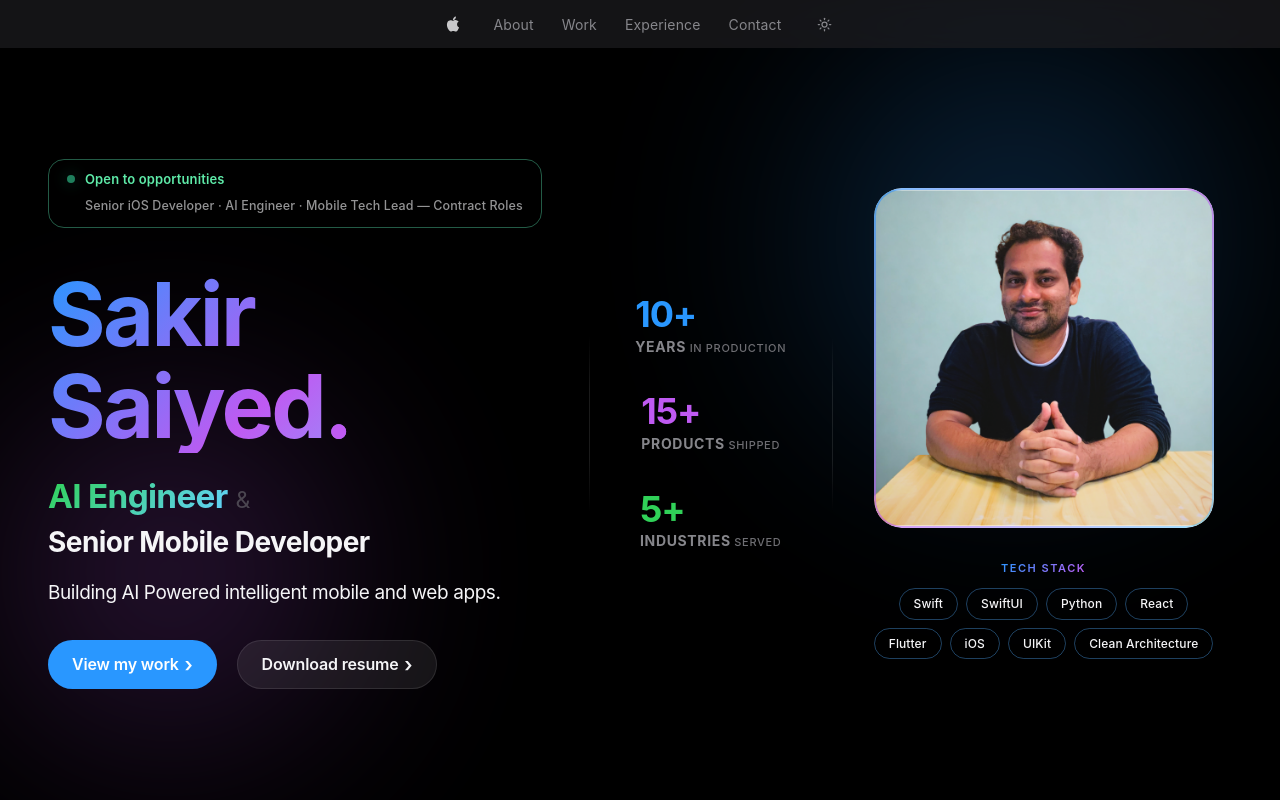
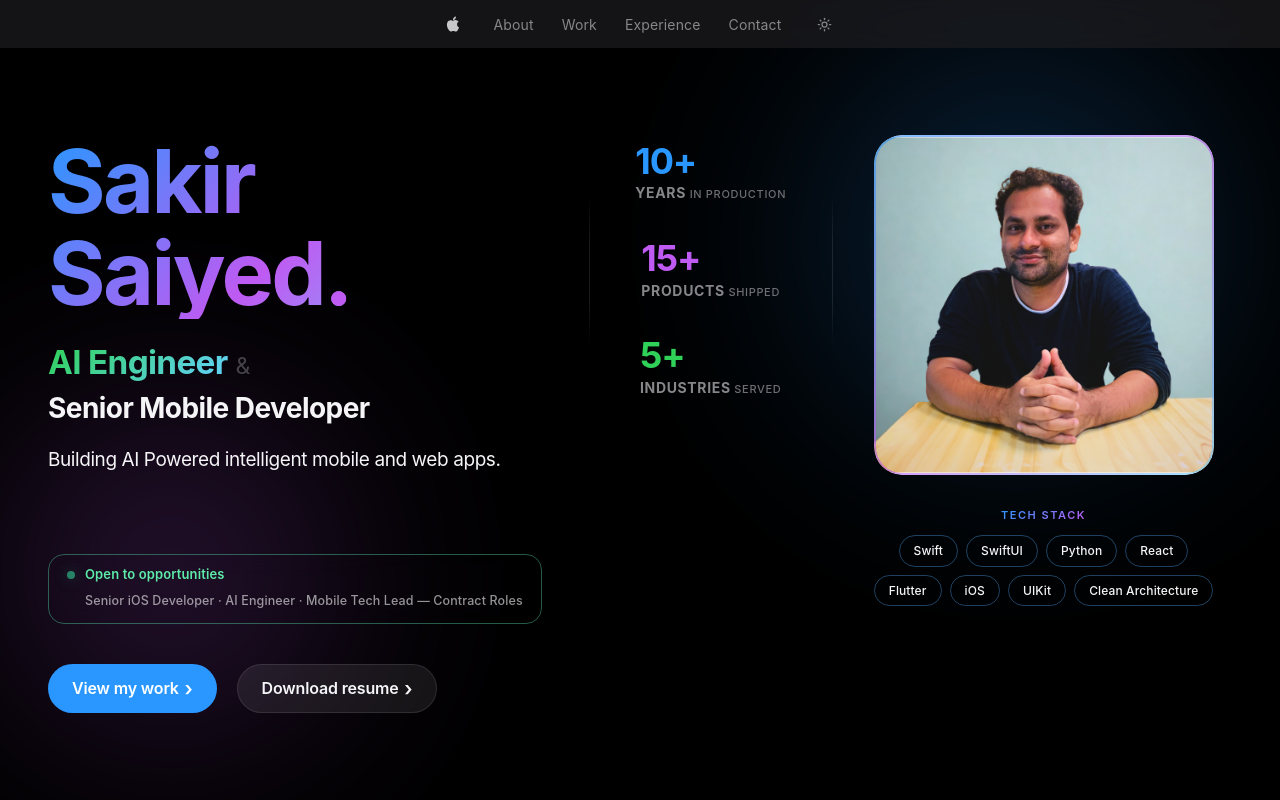
Before and after one commit to shaqir/sakir-portfolio-website, a React (Vite) app: page / in a window 1280 px wide. Shown: the top 800 px of the page. Built offline with nearby package versions, Linux system fonts and the light colour scheme.

Commit message:
fix: refine hero layout alignment, spacing, and element ordering

```diff
--- a/src/sections/Hero.css
+++ b/src/sections/Hero.css
@@ -128,7 +128,7 @@
   display: grid;
   grid-template-columns: 1.1fr auto 0.8fr;
   gap: clamp(2rem, 3.5vw, 3rem);
-  align-items: center;
+  align-items: start;
 }
 
 /* ─── Center — Stats column ─── */
@@ -138,9 +138,9 @@
   display: flex;
   flex-direction: column;
   align-items: center;
-  justify-content: center;
+  justify-content: flex-start;
   gap: 2.25rem;
-  padding: 2rem 1.5rem;
+  padding: 0.5rem 1.5rem;
   animation: fadeUp 1.2s var(--ease-apple) both;
 }
 
@@ -213,7 +213,8 @@
   display: flex;
   flex-direction: column;
   gap: 0.5rem;
-  margin-bottom: 2.5rem;
+  margin-bottom: 1.5rem;
+  margin-top: 3rem;
   padding: 10px 18px 12px;
   border-radius: 16px;
   border: 1px solid color-mix(in srgb, #34d399 35%, var(--border));
@@ -411,6 +412,7 @@
 .hero__actions {
   display: flex;
   gap: 1.25rem;
+  margin-top: 1rem;
   animation: fadeUp 1.2s var(--ease-apple) both;
 }
 
--- a/src/sections/Hero.jsx
+++ b/src/sections/Hero.jsx
@@ -19,28 +19,28 @@ export default function Hero() {
       <div className="hero__grid">
         {/* Left — Content */}
         <div className="hero__content">
-          <div className="hero__availability" style={{ animationDelay: '0.2s' }}>
+          <h1 className="hero__headline" style={{ animationDelay: '0.2s' }}>
+            {siteConfig.name}
+            <span className="hero__headline-dot">.</span>
+          </h1>
+
+          <p className="hero__subhead" style={{ animationDelay: '0.35s' }}>
+            <span className="hero__role hero__role--ai">AI Engineer</span>
+            <span className="hero__role-amp">&</span>
+            <span className="hero__role hero__role--mobile">Senior Mobile Developer</span>
+          </p>
+
+          <p className="hero__tagline" style={{ animationDelay: '0.5s' }}>
+            {siteConfig.tagline}
+          </p>
+
+          <div className="hero__availability" style={{ animationDelay: '0.65s' }}>
             <div className="hero__availability-top">
               <span className="hero__availability-dot" />
               <span className="hero__availability-text">{siteConfig.availability}</span>
             </div>
             <span className="hero__availability-roles">{siteConfig.targetRoles}</span>
           </div>
-
-          <h1 className="hero__headline" style={{ animationDelay: '0.35s' }}>
-            {siteConfig.name}
-            <span className="hero__headline-dot">.</span>
-          </h1>
-
-          <p className="hero__subhead" style={{ animationDelay: '0.5s' }}>
-            <span className="hero__role hero__role--ai">AI Engineer</span>
-            <span className="hero__role-amp">&</span>
-            <span className="hero__role hero__role--mobile">Senior Mobile Developer</span>
-          </p>
-
-          <p className="hero__tagline" style={{ animationDelay: '0.65s' }}>
-            {siteConfig.tagline}
-          </p>
 
           <div className="hero__actions" style={{ animationDelay: '0.8s' }}>
             <a href="#projects" className="hero__cta-primary">
```
